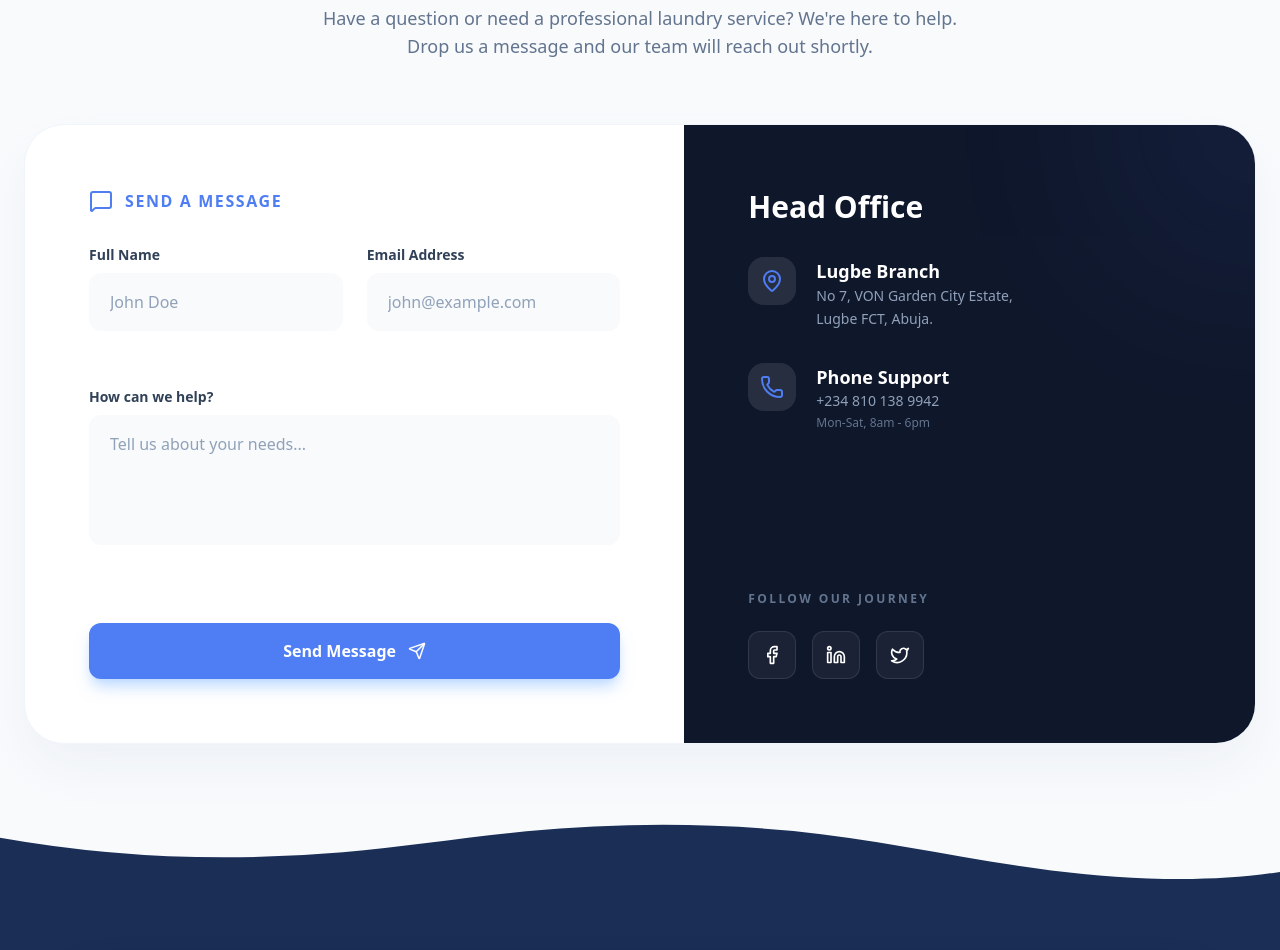
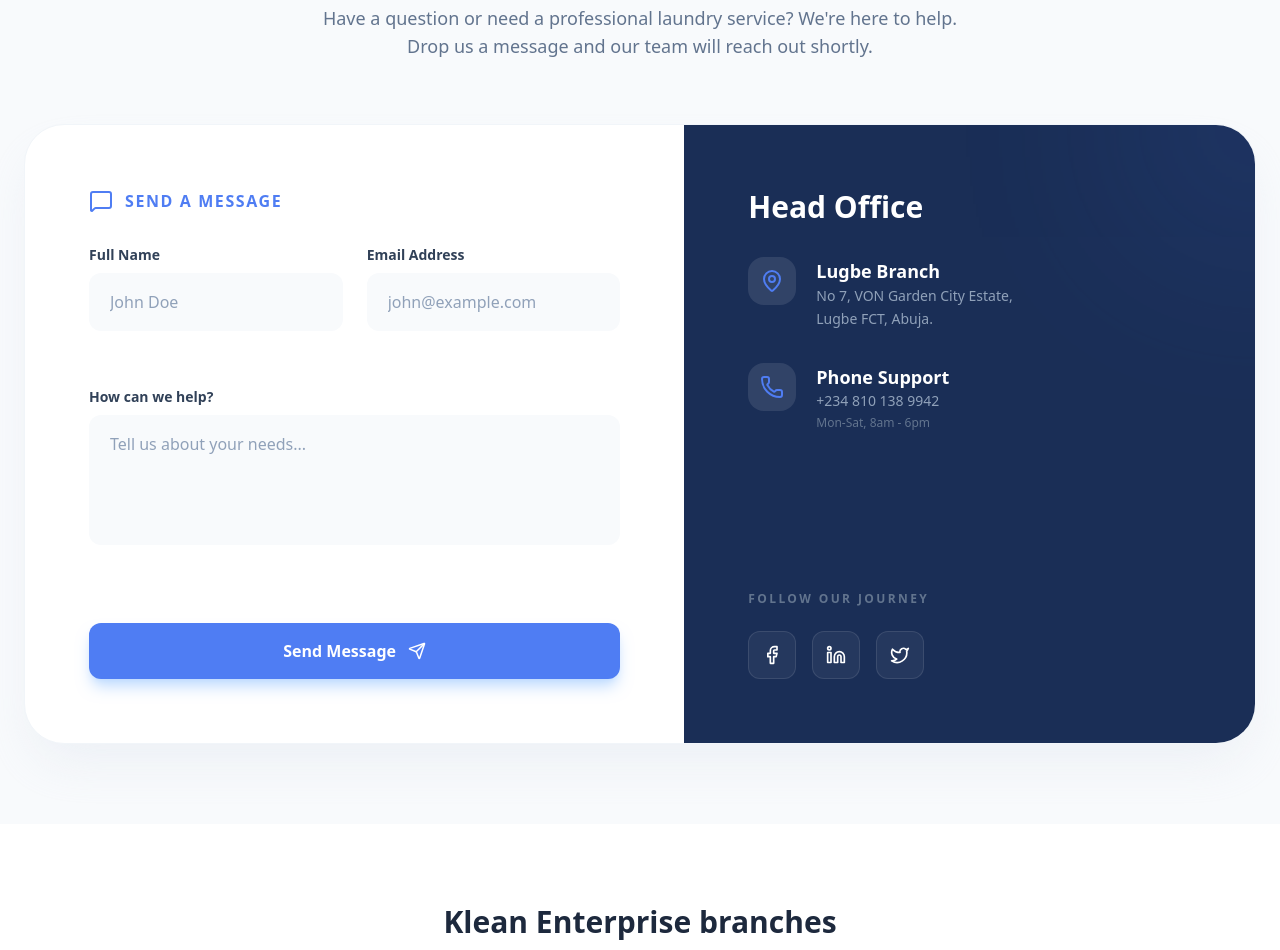
Before and after one commit to johnakpaojonugwa/klean-app, a React (Vite) app: page /contact in a window 1280 px wide. Shown: the part 780-1730 px from the top of the page. Built offline with nearby package versions, Linux system fonts and the light colour scheme; no server answers.

Commit message:
edited the contact page

```diff
--- a/src/components/landing/ContactForm.jsx
+++ b/src/components/landing/ContactForm.jsx
@@ -63,7 +63,7 @@ const ContactForm = () => {
           </div>
 
           {/* Right: Location & Info Panel (The "Enhanced" Card) */}
-          <div className="flex-1 bg-slate-900 relative text-white p-10 lg:p-16 overflow-hidden flex flex-col justify-between">
+          <div className="flex-1 bg-[#1A2E56] relative text-white p-10 lg:p-16 overflow-hidden flex flex-col justify-between">
             {/* Background Accent */}
             <div className="absolute top-0 right-0 w-64 h-64 bg-[#4F7DF3] opacity-10 blur-[100px] -mr-32 -mt-32"></div>
 
--- a/src/pages/contact/ContactPage.jsx
+++ b/src/pages/contact/ContactPage.jsx
@@ -2,6 +2,7 @@ import Header from "@/components/layout/Header.jsx";
 import Footer from "@/components/layout/Footer.jsx";
 import ContactHero from "@/components/landing/ContactHero.jsx";
 import ContactForm from "@/components/landing/ContactForm.jsx";
+import Location from "@/components/landing/Location.jsx";
 
 export default function Contact() {
     return (
@@ -10,6 +11,7 @@ export default function Contact() {
             <main>
                 <ContactHero />
                 <ContactForm />
+                <Location />
             </main>
             <Footer />
         </div>
```
